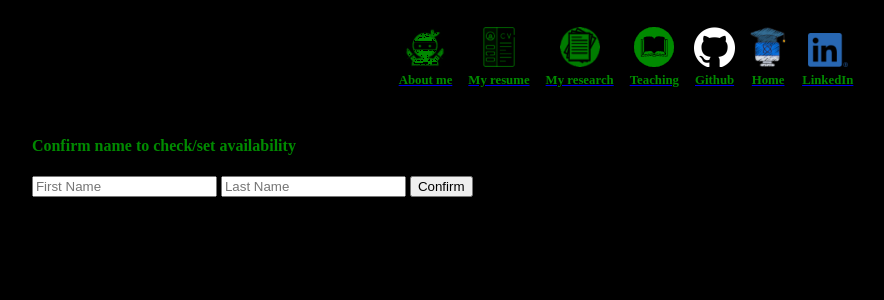
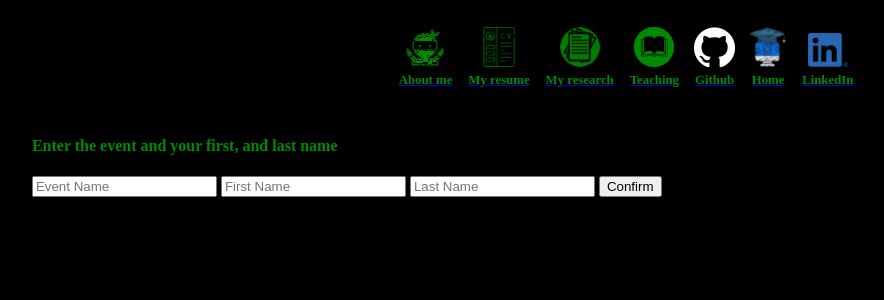
Before and after one commit to chaseleif/chaseleif.github.io, a PHP site: page /availability.php in a window 1280 px wide. Shown: the top 300 px of the page, without its empty margins (14-898 px from the left). Run offline with PHP 8.4, Linux system fonts and the light colour scheme.

Commit message:
add event name

```diff
--- a/availability.php
+++ b/availability.php
@@ -3,19 +3,34 @@
     foreach ($vars as $key => $value) {
       $body = str_replace($key, $value, $body);
     }
-    $body = str_replace('ERRORMSG', '', $body);
     return $body;
   }
   $vars = [];
-  if (isset($_POST['firstname']) && isset($_POST['lastname'])) {
-    $who = strtolower($_POST['firstname'])
-          . '~' . strtolower($_POST['lastname']);
+  $vars['ERRORMSG'] = '';
+  if (isset($_POST['eventname'])) {
+    $event = strtolower($_POST['eventname']);
+    if (is_dir($event)) {
+      $members = join(DIRECTORY_SEPARATOR, array($event, 'members'));
+      if (!is_file($members)) {
+        $vars['ERRORMSG'] .= 'What';
+      }
+    }
+    else {
+      $vars['ERRORMSG'] .= 'What';
+    }
   }
-  else if (isset($_POST['who'])) {
-    $who = strtolower($_POST['who']);
+  if (!empty($vars['ERRORMSG'])) {
+    unset($event);
+    unset($members);
   }
-  else if (isset($_GET['who'])) {
-    $who = strtolower($_GET['who']);
+  if (isset($event)) {
+    if (isset($_POST['firstname']) && isset($_POST['lastname'])) {
+      $who = strtolower($_POST['firstname'])
+            . '~' . strtolower($_POST['lastname']);
+    }
+    else if (isset($_POST['who'])) {
+      $who = strtolower($_POST['who']);
+    }
   }
   if (isset($who)) {
     if (substr_count($who, '~') !== 1) {
@@ -23,24 +38,24 @@
     }
     else {
       $who = ucwords(str_replace('~', ' ', $who), ' ');
-      $members = file('members', FILE_IGNORE_NEW_LINES|FILE_SKIP_EMPTY_LINES);
+      $members = file($members, FILE_IGNORE_NEW_LINES|FILE_SKIP_EMPTY_LINES);
       if (!in_array($who, $members)) {
         $vars['ERRORMSG'] = $who;
       }
     }
-    if (isset($vars['ERRORMSG'])) {
-      $vars['ERRORMSG'] = '<h3>' . $vars['ERRORMSG'] . ' ?</h3>';
+    if (empty($vars['ERRORMSG'])) {
+      $vars['WHO'] = $who;
+      $vars['EVENTNAME'] = $event;
     }
-    else {
-      $vars['WHO'] = $who;
-    }
-    unset($who);
+  }
+  if (!empty($vars['ERRORMSG'])) {
+    $vars['ERRORMSG'] = '<h3>' . $vars['ERRORMSG'] . ' ?</h3>';
   }
   if (!isset($vars['WHO'])) {
     $body = file_get_contents('pages/setname.html');
   }
   else {
-    $filename = 'times';
+    $filename = join(DIRECTORY_SEPARATOR, array($event, 'times'));
     $memberid = md5($vars['WHO']);
     $availabilities = [];
     $myavailability = [];
@@ -94,9 +109,9 @@
       $timerange = explode('-', $timerange);
       return date('D M j', $timerange[0])
             . ', between '
-            . date('H:i', $timerange[0])
+            . date('Hi', $timerange[0])
             . ' and '
-            . date('H:i', $timerange[1]);
+            . date('Hi', $timerange[1]);
     }
     $body = '<b>Current availability for ' . $vars['WHO'] . ':</b><br><br>';
     if (empty($myavailability)) {
--- a/pages/setname.html
+++ b/pages/setname.html
@@ -1,6 +1,7 @@
 ERRORMSG
-<h4>Confirm name to check/set availability</h4>
+<h4>Enter the event and your first, and last name</h4>
 <form action="availability.php" method="post">
+  <input name="eventname" type="text" placeholder="Event Name"/>
   <input name="firstname" type="text" placeholder="First Name"/>
   <input name="lastname" type="texte" placeholder="Last Name"/>
   <input type="submit" name="namebutton" value="Confirm"/>
--- a/pages/settimes.html
+++ b/pages/settimes.html
@@ -1,7 +1,8 @@
 <script>
 function delete_click(delindex) {
     const who = document.getElementById("who").value.replace(' ','~');
-    const data = { 'who': who, 'delindex': delindex };
+    const eventname = document.getElementById("eventname").value;
+    const data = { 'who': who, 'eventname': eventname, 'delindex': delindex };
     fetch('availability.php', {
       method: 'POST',
       headers: {
@@ -31,6 +32,7 @@ function delete_click(delindex) {
 <script src="/res/date-picker.js" defer></script>
 <!-- shared DOM -->
 <input type="hidden" id="who" value="WHO">
+<input type="hidden" id="eventname" value="EVENTNAME">
 <div id="picker-backdrop" class="picker-backdrop"></div>
 <div id="date-picker" class="date-picker">
   <div class="date-picker-header">
```
Also changed, not shown: res/date-picker.js (+7 -1 lines).
